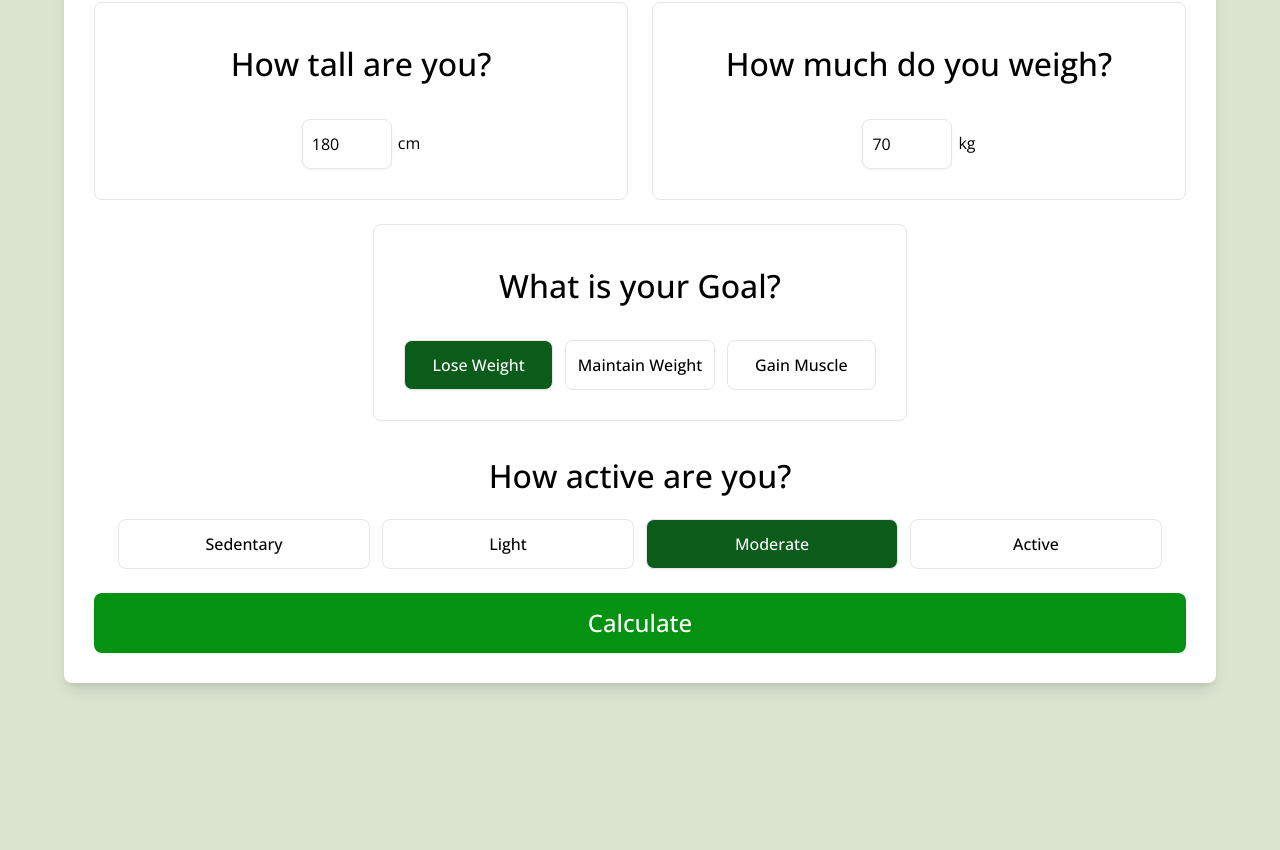
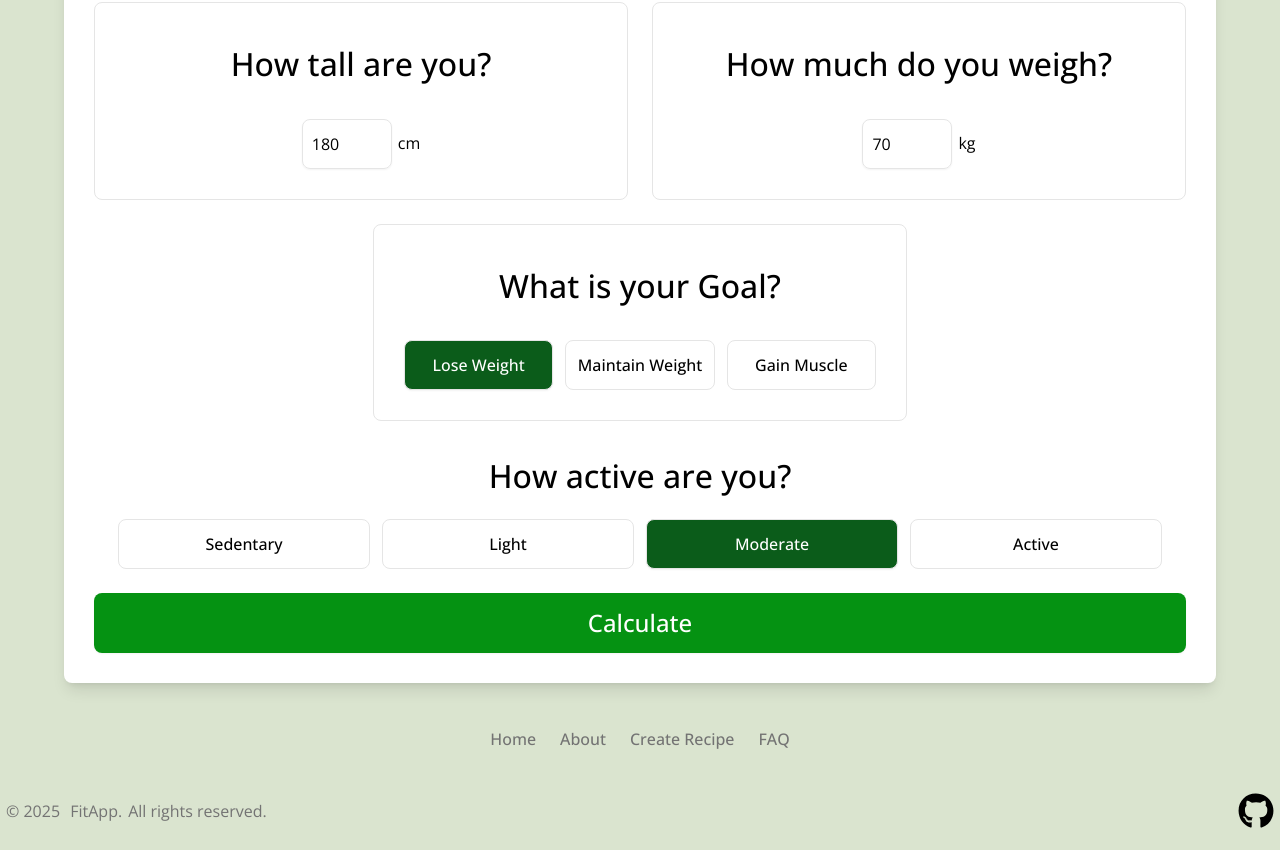
Before and after one commit to vakulenko10/fitApp-frontend, a React (Vite) app: page / in a window 1280 px wide. Shown: the part 541-1391 px from the top of the page. Before the commit the page ends 1248 px from the top, so only its background shows below. Built offline with nearby package versions, Linux system fonts and the light colour scheme; no server answers.

Commit message:
added footer

```diff
--- a/package.json
+++ b/package.json
@@ -16,6 +16,7 @@
     "@radix-ui/react-popover": "^1.1.6",
     "@radix-ui/react-scroll-area": "^1.2.3",
     "@radix-ui/react-select": "^2.1.6",
+    "@radix-ui/react-separator": "^1.1.2",
     "@radix-ui/react-slot": "^1.1.2",
     "@radix-ui/react-tabs": "^1.1.3",
     "@reduxjs/toolkit": "^2.6.0",
@@ -29,6 +30,7 @@
     "next-themes": "^0.4.6",
     "react": "^19.0.0",
     "react-dom": "^19.0.0",
+    "react-icons": "^5.5.0",
     "react-redux": "^9.2.0",
     "react-router-dom": "^7.3.0",
     "recharts": "^2.15.1",
--- a/src/App.jsx
+++ b/src/App.jsx
@@ -3,6 +3,7 @@ import { AuthWrapper } from "@/components/auth/AuthWrapper";
 import Header from  "@/components/navigation/Header";
 import { RenderRoutes } from "@/components/navigation/RenderRoutes";
 import { Toaster } from "@/components/ui/sonner";
+import Footer from "./components/navigation/Footer";
 
 
 function App() {
@@ -12,6 +13,7 @@ function App() {
         <Header />
         <RenderRoutes/>
         <Toaster />
+        <Footer />
       </AuthWrapper>
     </BrowserRouter>
   );
--- /dev/null
+++ b/src/components/navigation/Footer.jsx
@@ -0,0 +1,60 @@
+import React from "react";
+import { Separator } from "@/components/ui/separator";
+import { Link } from "react-router-dom";
+import { FaGithub } from "react-icons/fa";
+import { nav } from "./navigations";
+
+const Footer = () => {
+  return (
+    <footer className="">
+      <div className="mx-auto max-w-screen-xl">
+        <div className="flex flex-col items-center justify-start">
+          <ul className="flex items-center justify-center gap-4 p-5">
+            <Link
+              to="/"
+              className="text-muted-foreground hover:text-foreground font-medium"
+            >
+              Home
+            </Link>
+            <Link
+              to="/about"
+              className="text-muted-foreground hover:text-foreground font-medium"
+            >
+              About
+            </Link>
+            <Link
+              to="/create-recipe"
+              className="text-muted-foreground hover:text-foreground font-medium"
+            >
+              Create Recipe
+            </Link>
+            <Link
+              to="/faq"
+              className="text-muted-foreground hover:text-foreground font-medium"
+            >
+              FAQ
+            </Link>
+          </ul>
+        </div>
+        <Separator className={"bg-stone-400 md:hidden"}/>
+        <div className="flex flex-col-reverse items-center justify-between gap-x-2 gap-y-5 px-6 py-5 sm:flex-row xl:px-0">
+          <span className="text-muted-foreground">
+            &copy; {new Date().getFullYear()}{" "}
+            <Link href="/" target="_blank">
+              FitApp.
+            </Link>
+            All rights reserved.
+          </span>
+
+          <div className="text-muted-foreground flex items-center gap-5">
+            <Link href="#" target="_blank">
+              <FaGithub className="text-xl text-black" />
+            </Link>
+          </div>
+        </div>
+      </div>
+    </footer>
+  );
+};
+
+export default Footer;
--- /dev/null
+++ b/src/components/ui/separator.jsx
@@ -0,0 +1,25 @@
+import * as React from "react"
+import * as SeparatorPrimitive from "@radix-ui/react-separator"
+
+import { cn } from "@/lib/utils"
+
+function Separator({
+  className,
+  orientation = "horizontal",
+  decorative = true,
+  ...props
+}) {
+  return (
+    <SeparatorPrimitive.Root
+      data-slot="separator-root"
+      decorative={decorative}
+      orientation={orientation}
+      className={cn(
+        "bg-border shrink-0 data-[orientation=horizontal]:h-px data-[orientation=horizontal]:w-full data-[orientation=vertical]:h-full data-[orientation=vertical]:w-px",
+        className
+      )}
+      {...props} />
+  );
+}
+
+export { Separator }
```
Also changed, not shown: 1 other file (tests, documents, lock files or other folders).
